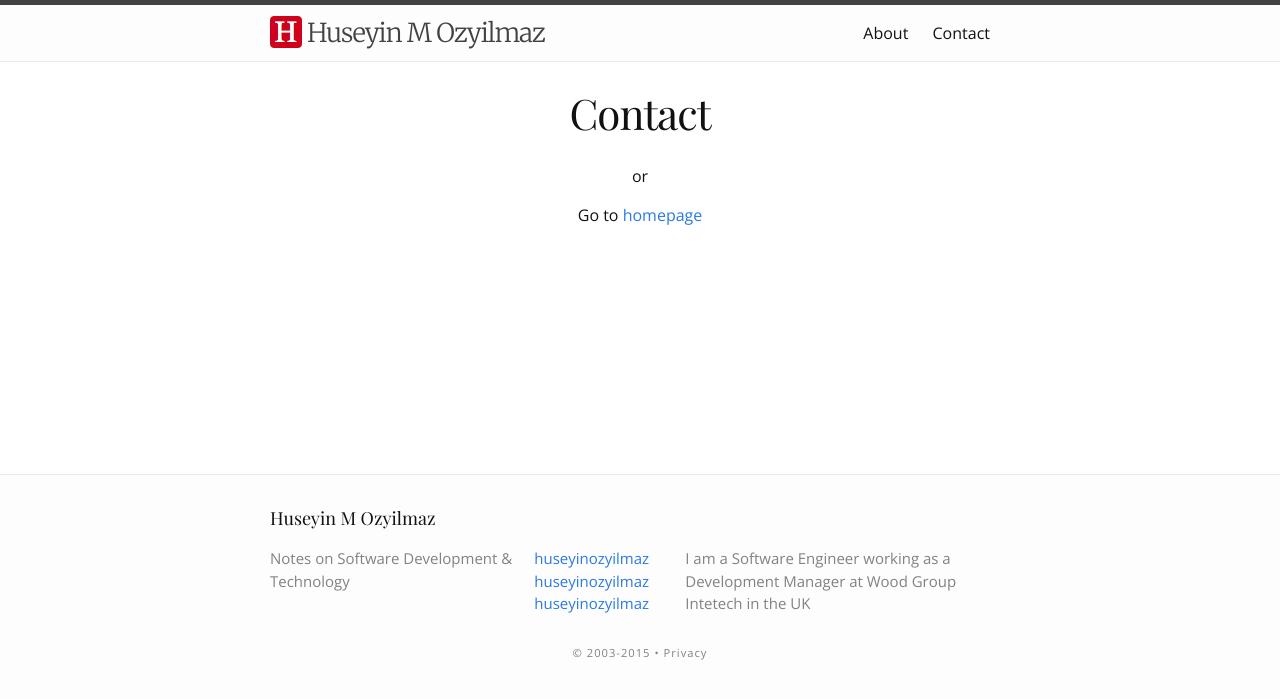
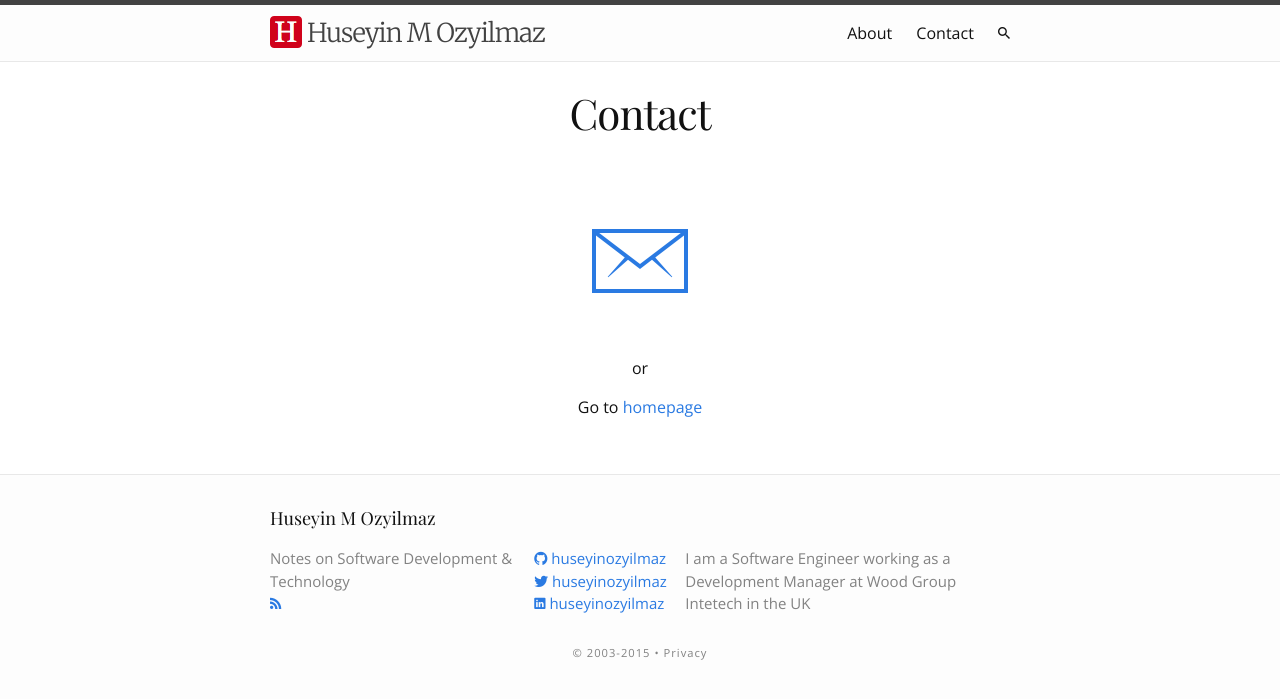
Before and after one commit to huseyinozyilmaz/huseyinozyilmaz.github.io, a Jekyll site: the page built from _pages/contact.html, in a window 1280 px wide. Shown: the top 699 px of the page. Built offline with Jekyll 4.4.1, drawn with Linux system fonts in a browser that asks for light colours; nearby versions of some CDN libraries; some web fonts are replaced; a script that is not in the unit is left out.

Commit message:
Replaces Font Awesome icons with Ionicons

```diff
--- a/_includes/footer.html
+++ b/_includes/footer.html
@@ -10,19 +10,19 @@
                     <li>
                         <p class="rss-subscribe">
                             <a href="{{ "/feed.xml" | prepend: site.baseurl }}" title="Subscribe via RSS">
-                                <i class="fa fa-rss"></i>
+                                <i class="ion-social-rss"></i>
                             </a>
                         </p>
                     </li>
                 </ul>
             </div>
 
-            <div class="footer-col  footer-col-2">
+            <div class="footer-col footer-col-2">
                 <ul class="social-media-list">
                     {% if site.github_username %}
                     <li>
                         <a href="https://github.com/{{ site.github_username }}">
-                            <i class="fa fa-github"></i>
+                            <i class="ion-social-github"></i>
                             <span class="username">{{ site.github_username }}</span>
                         </a>
                     </li>
@@ -31,7 +31,7 @@
                     {% if site.twitter_username %}
                     <li>
                         <a href="https://twitter.com/{{ site.twitter_username }}">
-                            <i class="fa fa-twitter"></i>
+                            <i class="ion-social-twitter"></i>
                             <span class="username">{{ site.twitter_username }}</span>
                         </a>
                     </li>
@@ -40,7 +40,7 @@
                     {% if site.linkedin_username %}
                     <li>
                         <a href="https://uk.linkedin.com/in/{{ site.linkedin_username }}">
-                            <i class="fa fa-linkedin"></i>
+                            <i class="ion-social-linkedin"></i>
                             <span class="username">{{ site.linkedin_username }}</span>
                         </a>
                     </li>
--- a/_includes/header.html
+++ b/_includes/header.html
@@ -17,7 +17,7 @@
                 <a class="page-link" href="{{ page.url | apend: '/' }}">{{ page.title }}</a>
                 {% endif %}
             {% endfor %}
-                <a class="page-link" href="#search"><i class="fa fa-search"></i></a>
+                <a class="page-link page-link-search" href="#search"><i class="ion-android-search"></i></a>
             </div>
         </nav>
 
--- a/_pages/contact.html
+++ b/_pages/contact.html
@@ -5,7 +5,7 @@ categories: page
 permalink: /contact/
 ---
 <div class="contact-wrapper">
-    <a href="{{page.url}}" title="Show Contact Form"><i class="fa fa-comments-o contact-icon"></i></a>
+    <a href="{{page.url}}" title="Show Contact Form"><i class="ion-ios-email-outline contact-icon"></i></a>
     <p>or</p>
     <p>Go to <a href="{{site.url}}">homepage</a></p>
 </div>
```
